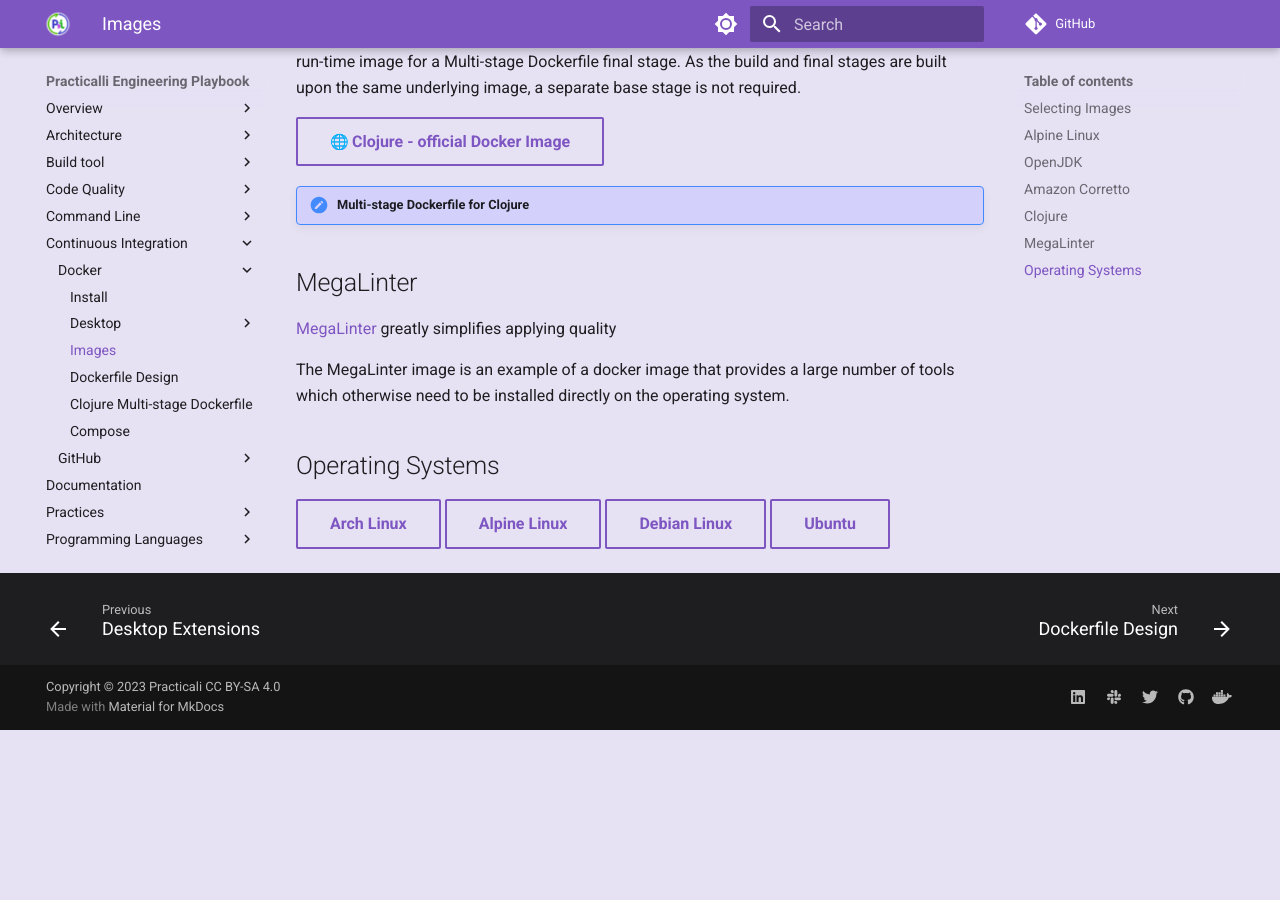
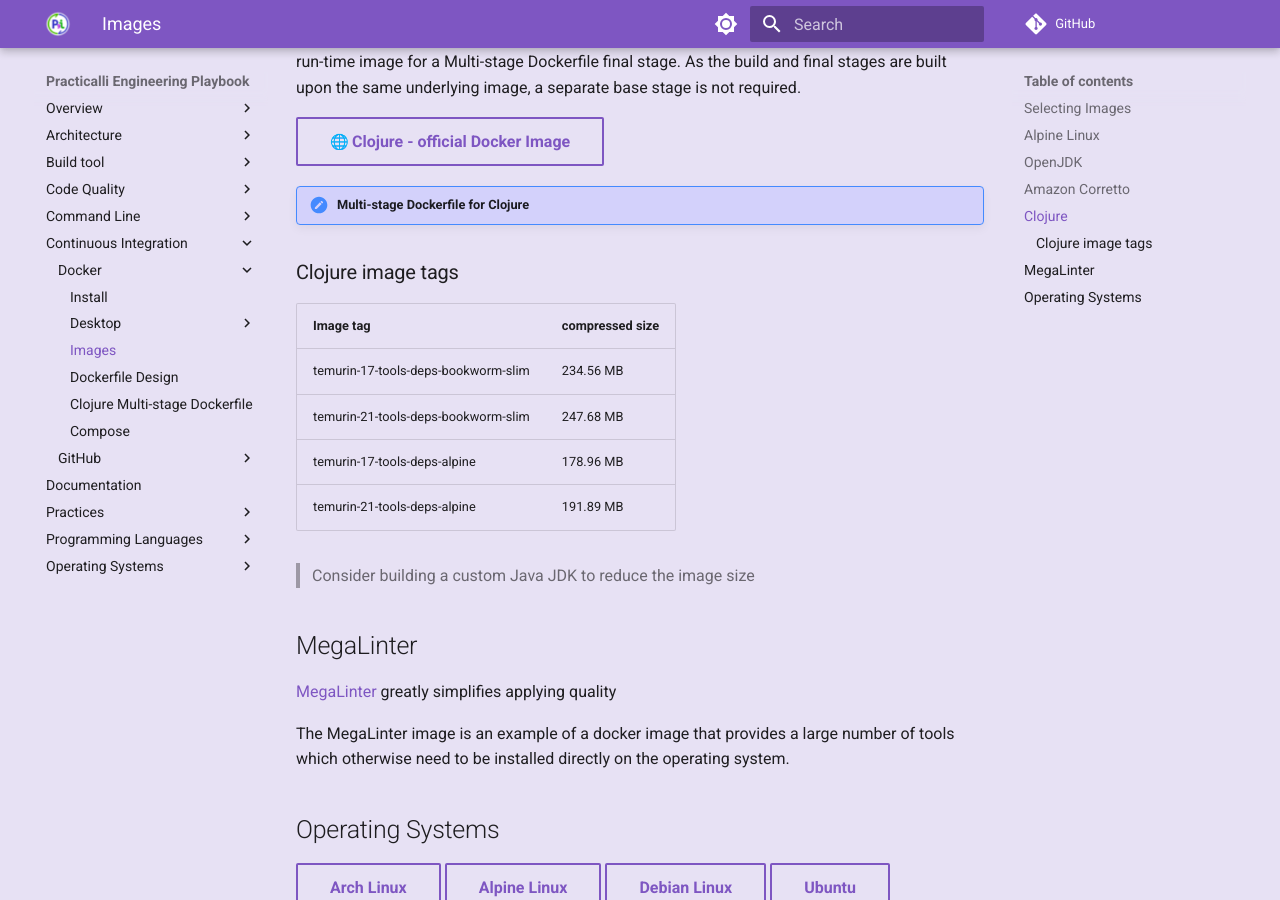
Before and after one commit to practicalli/engineering-playbook, an MkDocs documentation site: the page built from docs/continuous-integration/docker/images.md, in a window 1280 px wide and 900 px high, scrolled down 2064 px. Built offline with MkDocs 1.6.1 and Material for MkDocs 9.7.7, drawn with Linux system fonts in a browser that asks for light colours; emoji names are drawn with the system emoji font; plug-ins that fetch from the network failed and are left out; comment, search, counter and statistics services are not loaded; before the commit the page ends 2794 px from its top, so only the background shows below that.

Commit message:
ci: docker clojure tags and image sizes

```diff
--- a/docs/continuous-integration/docker/images.md
+++ b/docs/continuous-integration/docker/images.md
@@ -70,6 +70,17 @@
 
 !!! HINT "Multi-stage Dockerfile for Clojure"
 
+### Clojure image tags
+
+| Image tag                           | compressed size |
+| ---                                 | ---             |
+| temurin-17-tools-deps-bookworm-slim | 234.56 MB       |
+| temurin-21-tools-deps-bookworm-slim | 247.68 MB       |
+| temurin-17-tools-deps-alpine        | 178.96 MB       |
+| temurin-21-tools-deps-alpine        | 191.89 MB       |
+
+> Consider building a custom Java JDK to reduce the image size
+
 
 ## MegaLinter
 
```
